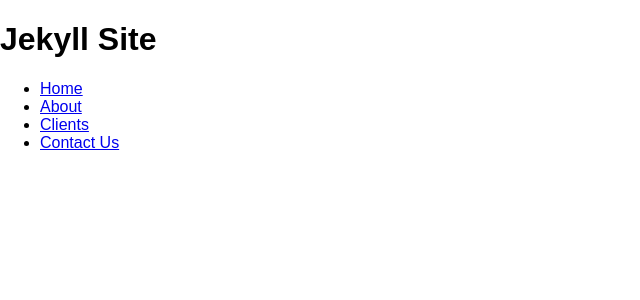
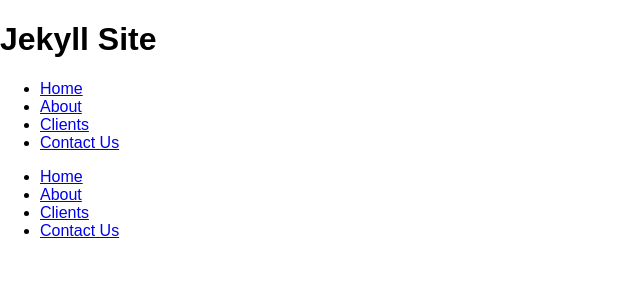
Before and after one commit to zachdaley/jekyll, a Jekyll site: the page built from index.html, in a window 1280 px wide. Shown: the top 300 px of the page, without its empty margins (0-640 px from the left). Built offline with Jekyll 4.4.1, drawn with Linux system fonts in a browser that asks for light colours; Markdown is read by kramdown in place of the engine named in the settings.

Commit message:
Navigation

```diff
--- /dev/null
+++ b/_includes/nav.html
@@ -0,0 +1,8 @@
+<nav role='navigation'>
+  <ul>
+    <li><a href="#">Home</a></li>
+    <li><a href="#">About</a></li>
+    <li><a href="#">Clients</a></li>
+    <li><a href="#">Contact Us</a></li>
+  </ul>
+</nav>
--- a/_layouts/default.html
+++ b/_layouts/default.html
@@ -14,16 +14,16 @@
 
 		<h1>Jekyll Site</h1>
 
-		<nav role='navigation'>
-		  <ul>
-		    <li><a href="#">Home</a></li>
-		    <li><a href="#">About</a></li>
-		    <li><a href="#">Clients</a></li>
-		    <li><a href="#">Contact Us</a></li>
-		  </ul>
-		</nav>
+		<header>
+			{% include nav.html %}
+		</header>
+
 
 		{{ content }}
+
+		<footer>
+			{% include nav.html %}
+		</footer>
 
 
 
```
